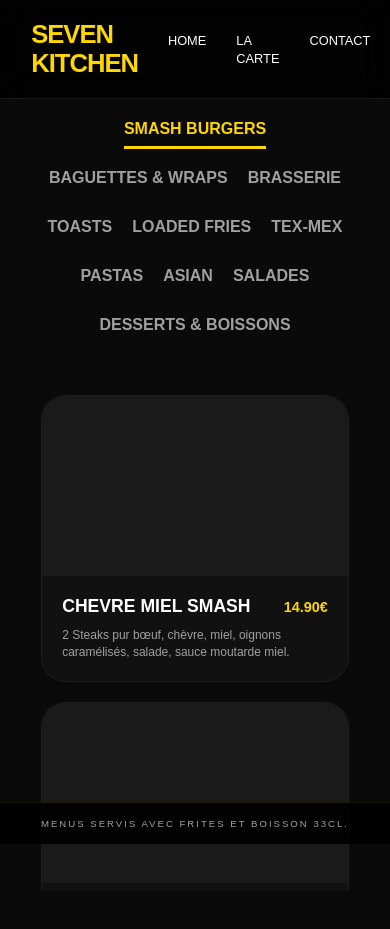
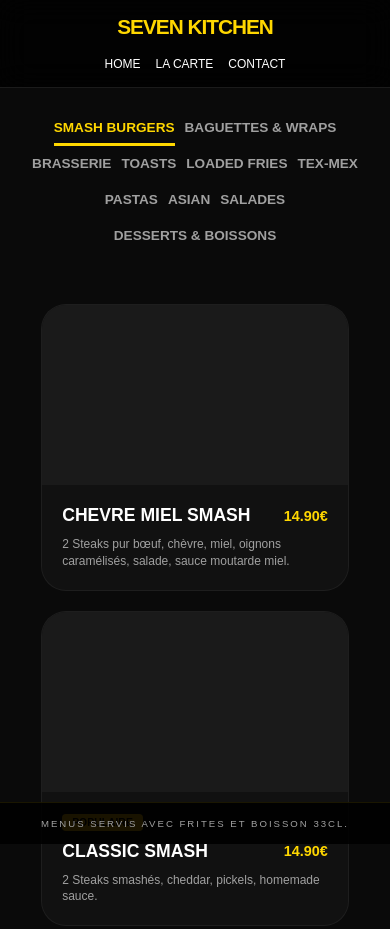
Before and after one commit to Noytoxoxxx/sevenfinal, a plain HTML site: page menu.html in a window 390 px wide. Shown: the top 929 px of the page. Drawn offline with nearby package versions, Linux system fonts and the light colour scheme.

Commit message:
Update style.css

```diff
--- a/style.css
+++ b/style.css
@@ -17,9 +17,9 @@
 }
 
 body, html {
-    height: 100%;
+    min-height: 100%; /* Modifié pour permettre le défilement */
     width: 100%;
-    overflow: hidden;
+    /* overflow: hidden a été supprimé ici ! */
     background: url('street-bg.jpg') no-repeat center center fixed;
     background-size: cover;
     background-color: var(--bg-dark);
@@ -63,12 +63,12 @@ nav ul li a:hover { color: var(--gold-yellow); }
 
 /* --- CONTAINERS --- */
 .main-wrapper {
-    height: 100vh;
+    min-height: 100vh; /* Modifié pour ne pas bloquer le scroll */
     display: flex;
     flex-direction: column;
     justify-content: center;
     align-items: center;
-    padding: 100px 8% 60px 8%;
+    padding: 120px 8% 60px 8%; /* Ajusté pour laisser respirer sous le menu */
     text-align: center;
 }
 
@@ -124,7 +124,6 @@ h1 span { color: var(--white); display: block; }
     backdrop-filter: blur(15px);
 }
 
-/* Animation d'ouverture */
 @keyframes modalPop {
     from { opacity: 0; transform: scale(0.8) translateY(20px); }
     to { opacity: 1; transform: scale(1) translateY(0); }
@@ -169,7 +168,6 @@ h1 span { color: var(--white); display: block; }
     transition: 0.3s;
 }
 
-/* Taille réduite des logos */
 .order-logo {
     width: 65px;
     height: 65px;
@@ -188,7 +186,7 @@ h1 span { color: var(--white); display: block; }
     width: 100%;
     height: 100%;
     object-fit: contain;
-    filter: grayscale(100%) brightness(200%); /* Blanc par défaut */
+    filter: grayscale(100%) brightness(200%);
     transition: 0.4s;
 }
 
@@ -200,7 +198,7 @@ h1 span { color: var(--white); display: block; }
 }
 
 .order-item:hover .order-logo img {
-    filter: grayscale(0%) brightness(100%); /* Couleur originale au survol */
+    filter: grayscale(0%) brightness(100%);
 }
 
 /* --- MENU --- */
@@ -233,9 +231,9 @@ h1 span { color: var(--white); display: block; }
 .tab-content {
     display: none;
     width: 100%;
-    max-height: 60vh;
-    overflow-y: auto;
+    /* Scroll interne supprimé ici, c'est la page entière qui va scroller maintenant */
     padding: 10px;
+    padding-bottom: 80px; /* Espace pour le footer mobile */
 }
 
 .tab-content.active { display: block; }
@@ -258,8 +256,10 @@ h1 span { color: var(--white); display: block; }
 }
 
 .premium-card:hover {
-    transform: translateY(-5px);
+    transform: translateY(-10px);
     border-color: var(--gold-yellow);
+    box-shadow: 0 0 25px rgba(255, 215, 0, 0.25);
+    background: rgba(255, 255, 255, 0.06);
 }
 
 .card-img {
@@ -269,8 +269,6 @@ h1 span { color: var(--white); display: block; }
     background-color: #1a1a1a;
 }
 
-
-/* BADGE POPULAIRE */
 .badge-popular {
     background: var(--gold-yellow);
     color: #000;
@@ -281,14 +279,6 @@ h1 span { color: var(--white); display: block; }
     display: inline-block;
     margin-bottom: 8px;
     text-transform: uppercase;
-}
-
-/* EFFET SURBRILLANCE AU SURVOL */
-.premium-card:hover {
-    transform: translateY(-10px);
-    border-color: var(--gold-yellow);
-    box-shadow: 0 0 25px rgba(255, 215, 0, 0.25); /* Le glow doré */
-    background: rgba(255, 255, 255, 0.06);
 }
 
 .card-info { padding: 20px; }
@@ -333,21 +323,42 @@ footer p {
     text-transform: uppercase;
 }
 
-/* Scrollbar */
-.tab-content::-webkit-scrollbar { width: 4px; }
-.tab-content::-webkit-scrollbar-thumb { background: var(--gold-yellow); border-radius: 10px; }
-
-/* --- CORRECTIF MOBILE : ACTIVER SCROLL ET MARGE NAVBAR --- */
+/* --- ADAPTATION MOBILE (NOUVEAU) --- */
 @media (max-width: 768px) {
-    body, html {
-        overflow-y: auto !important; /* Force l'activation du scroll */
-        height: auto;
+    nav {
+        flex-direction: column;
+        padding: 15px 5%;
+        gap: 15px;
     }
 
-    .main-wrapper {
-        height: auto; /* Supprime la hauteur fixe qui écrase le contenu */
-        padding-top: 130px; /* Pousse le contenu SOUS la navbar */
-        padding-bottom: 120px; /* Espace pour le footer */
-        justify-content: flex-start; /* Aligne le contenu en haut */
+    .logo {
+        font-size: 1.3rem;
+    }
+
+    nav ul {
+        justify-content: center;
+        flex-wrap: wrap;
+        gap: 15px;
+        padding: 0;
+    }
+
+    nav ul li {
+        margin-left: 0;
+    }
+
+    nav ul li a {
+        font-size: 0.75rem;
+    }
+
+    h1 {
+        font-size: 2.5rem;
+    }
+
+    .menu-nav {
+        gap: 10px;
+    }
+
+    .tab-link {
+        font-size: 0.85rem;
     }
 }
```
